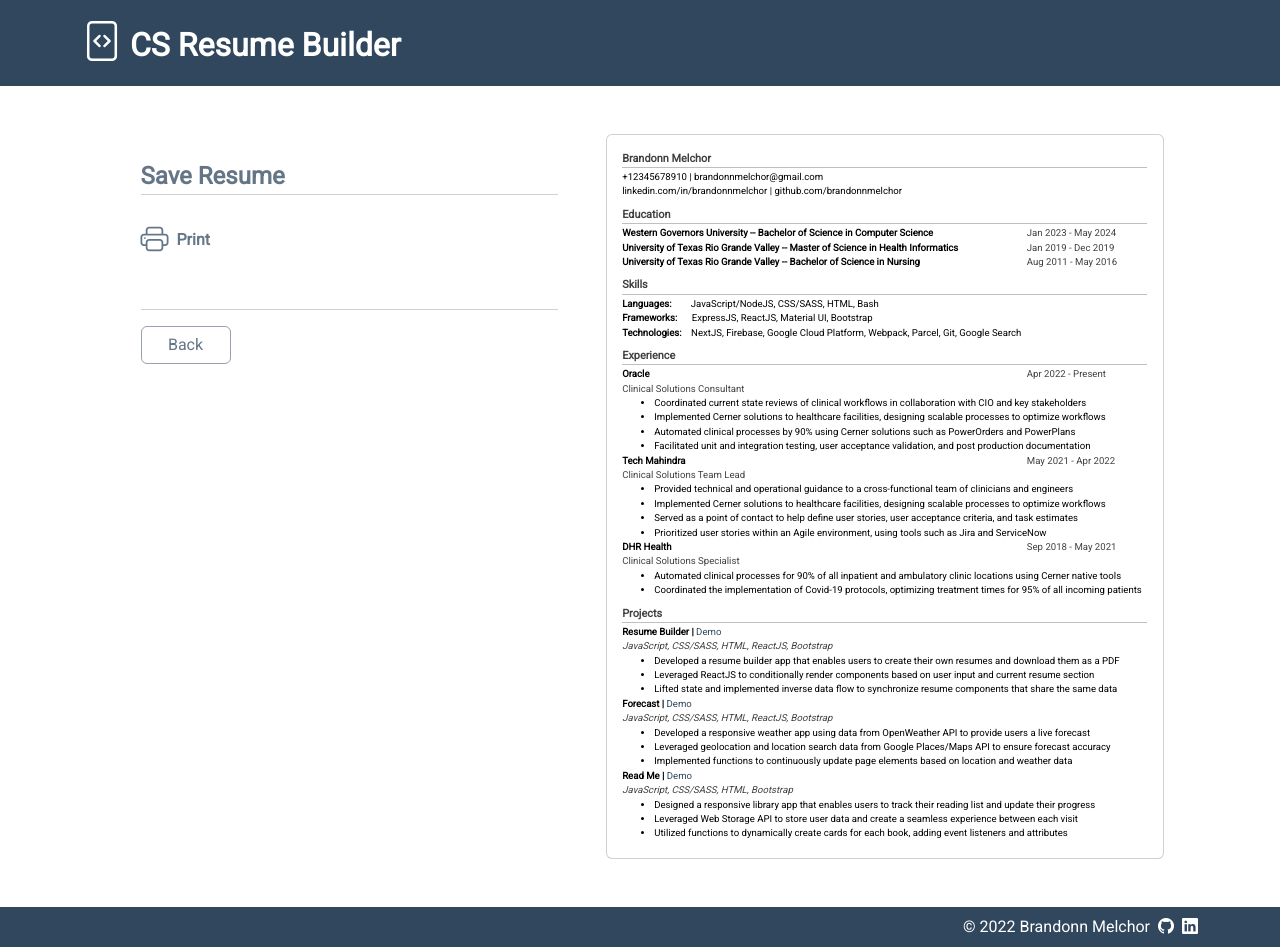
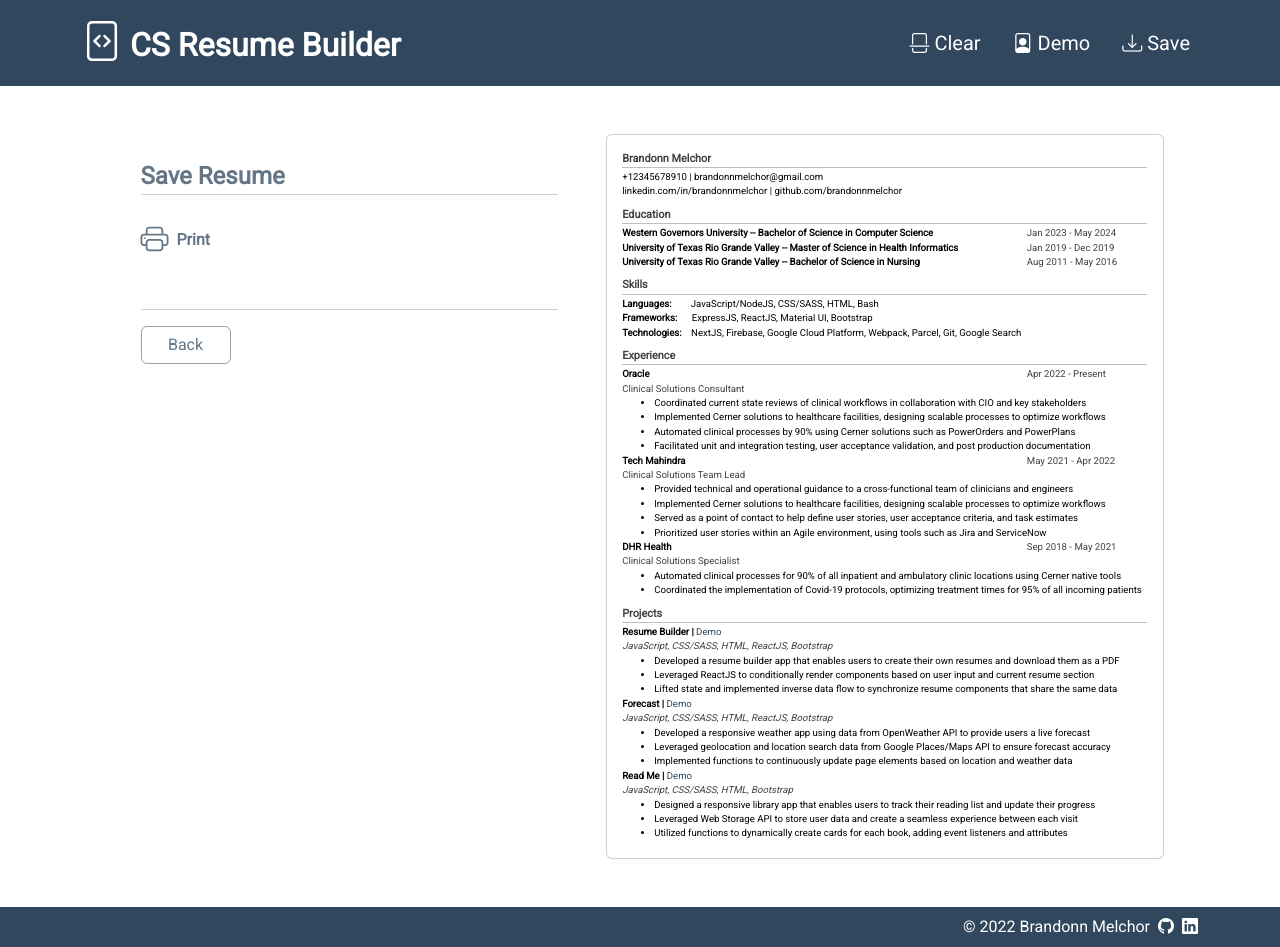
Before and after one commit to brandonnmelchor/resume-builder, a React (Create React App) app: page / in a window 1280 px wide. Built offline with nearby package versions, Linux system fonts and the light colour scheme.

Commit message:
add nav-links to nav

```diff
--- a/src/components/Nav.js
+++ b/src/components/Nav.js
@@ -12,6 +12,23 @@ export default class Nav extends React.Component {
             </span>
             <span className="fs-2 fw-bold"> CS Resume Builder</span>
           </Navbar.Brand>
+          <ul className="navbar-nav d-flex justify-content-between">
+            <div className="nav-item fs-5 text-white user-select-none me-3" style={{ cursor: "pointer" }}>
+              <span className="nav-link">
+                <i className="bi bi-file-break"></i> Clear
+              </span>
+            </div>
+            <div className="nav-item fs-5 text-white user-select-none me-3" style={{ cursor: "pointer" }}>
+              <span className="nav-link">
+                <i className="bi bi-file-person"></i> Demo
+              </span>
+            </div>
+            <div className="nav-item fs-5 text-white user-select-none" style={{ cursor: "pointer" }}>
+              <span className="nav-link">
+                <i className="bi bi-download"></i> Save
+              </span>
+            </div>
+          </ul>
         </div>
       </Navbar>
     );
--- a/src/styles/variables.scss
+++ b/src/styles/variables.scss
@@ -4,8 +4,12 @@ $primary: #30475e;
 $black: $primary;
 $dark: $primary;
 $secondary: rgba($primary, 0.75);
+$white: #ffffff;
 
 $font-family-sans-serif: "Roboto";
 
+$navbar-dark-color: $white;
+$dropdown-link-active-bg: rgba($white, 0.25);
+
 $card-border-color: rgba($primary, 0.25);
 $body-color: $primary;
```
